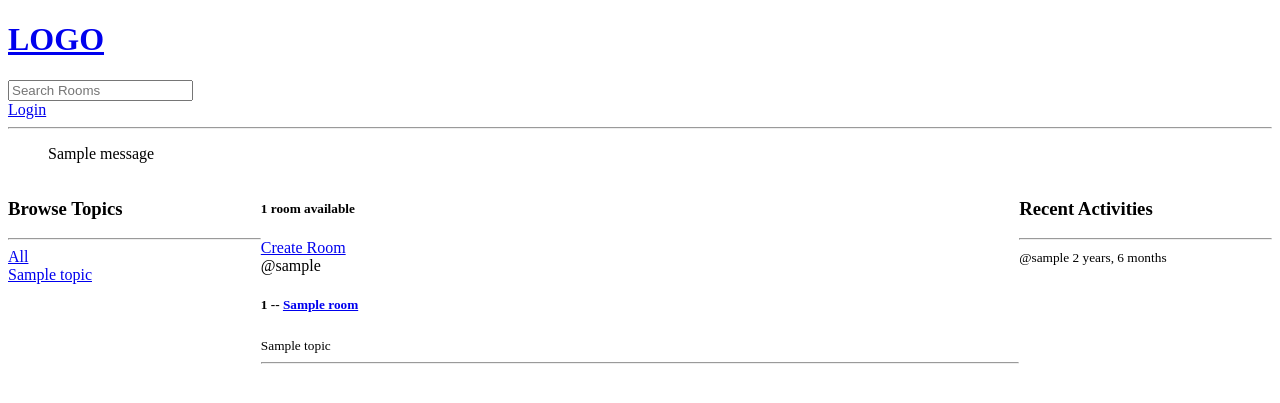
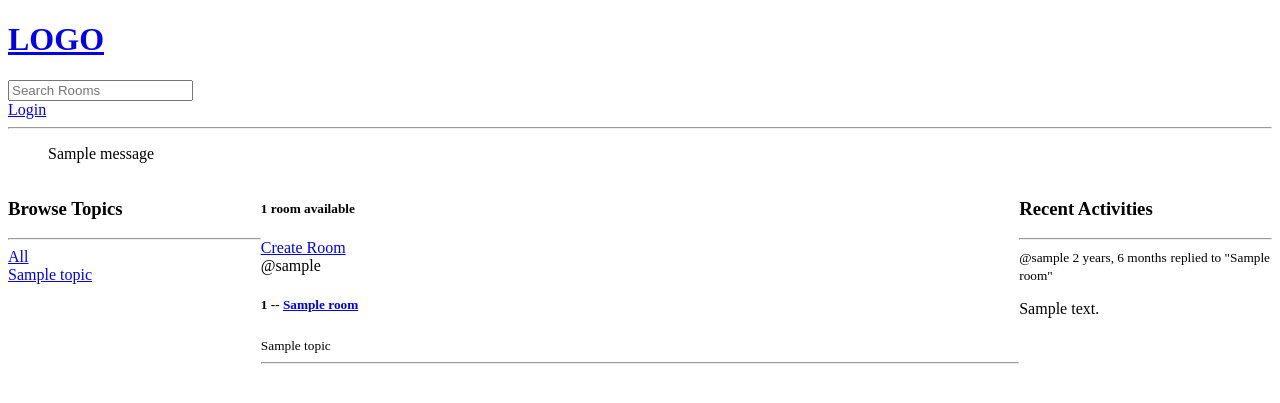
Before and after one commit to JustA3DObject/DevFriends, a Django app: page / in a window 1280 px wide. Shown: the top 403 px of the page. Run offline with Django 4.2, Linux system fonts and the light colour scheme; tables that the repository leaves empty hold one stand-in row (values such as "Sample post"); one stand-in notice (Sample message) is shown.

Commit message:
Added message body & 'repliedto' in activity feed

```diff
--- a/devfriends/base/templates/base/home.html
+++ b/devfriends/base/templates/base/home.html
@@ -45,6 +45,8 @@
         <hr> {% for message in room_messages %}
         <div>
             <small>@{{ message.user }}  {{ message.created|timesince }}</small>
+            <small>replied to "{{ message.room }}"</small>
+            <p>{{ message }}</p>
         </div>
         {% endfor %}
 
```
